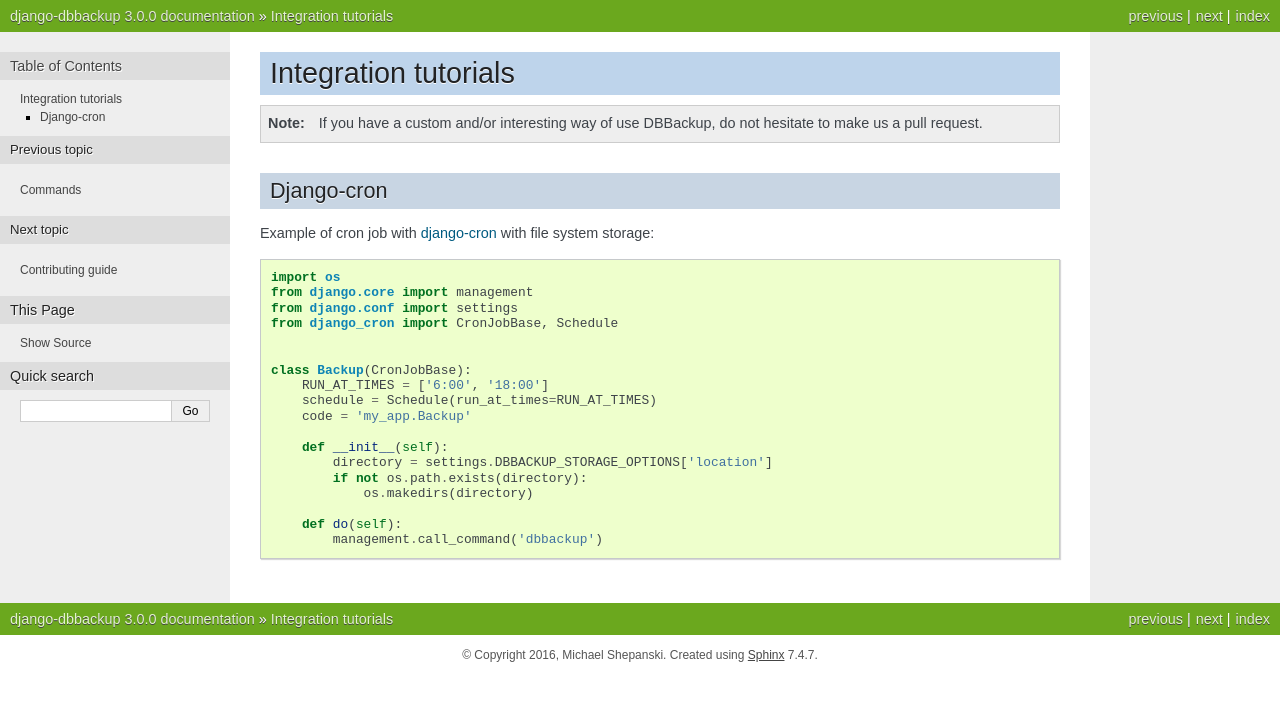
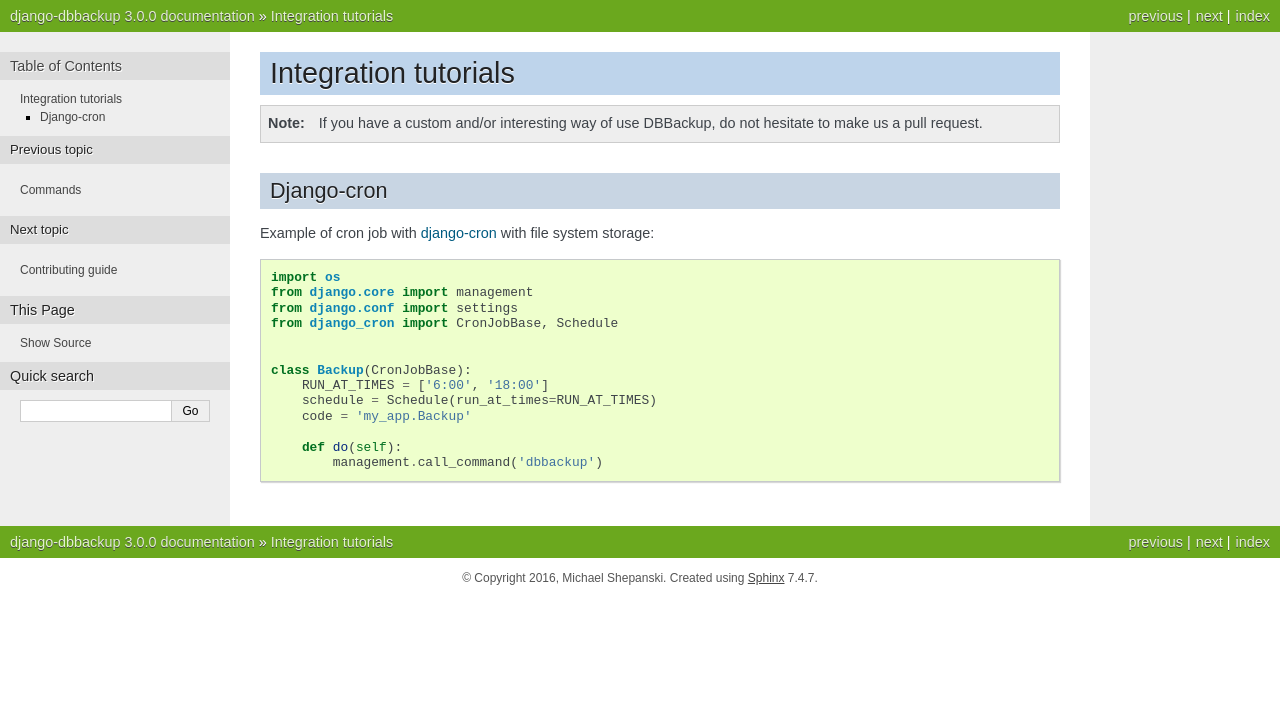
Before and after one commit to jazzband/django-dbbackup, a Sphinx documentation site: the page built from docs/integration.rst, in a window 1280 px wide. Shown: the top 701 px of the page. Built offline with Sphinx 7.4.7, drawn with Linux system fonts in a browser that asks for light colours.

Commit message:
Update integration.rst
The part I removed doesn't make sense if you are using a remote storage, and the creation of the folder if it doesn't exist should be up to the remote storage / dbbackup layer.

```diff
--- a/docs/integration.rst
+++ b/docs/integration.rst
@@ -22,11 +22,6 @@
       schedule = Schedule(run_at_times=RUN_AT_TIMES)
       code = 'my_app.Backup'
 
-      def __init__(self):
-          directory = settings.DBBACKUP_STORAGE_OPTIONS['location']
-          if not os.path.exists(directory):
-              os.makedirs(directory)
-
       def do(self):
           management.call_command('dbbackup')
 
```
